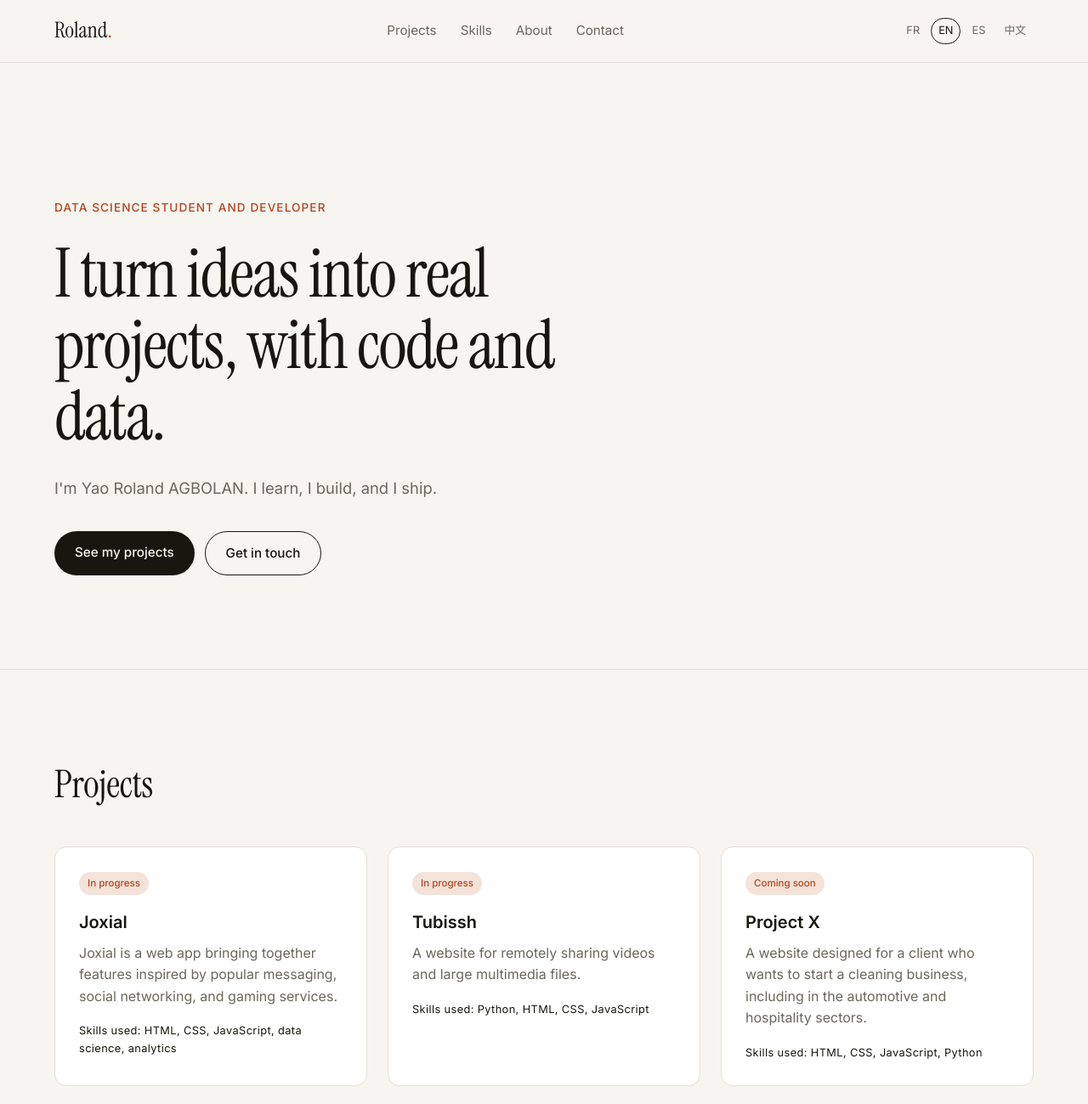
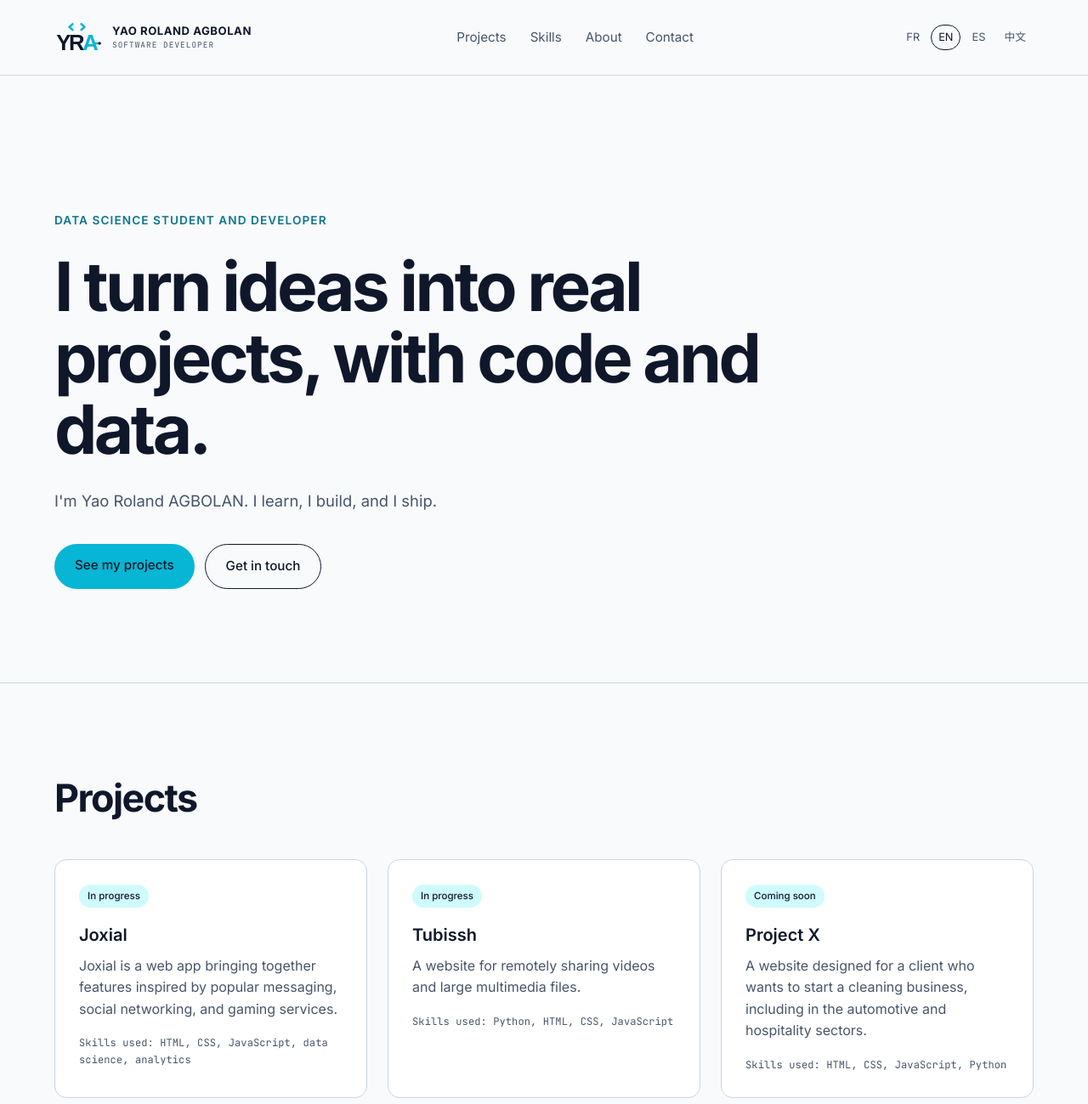
Before and after one commit to AnonymaxxL/portfolio, a plain HTML site: page index.html in a window 1280 px wide. Shown: the top 1299 px of the page at 85% size. Drawn offline with Linux system fonts and the light colour scheme.

Commit message:
Apply YRA brand identity
Update the portfolio palette, typography, header logo, and favicon.

Co-authored-by: Copilot <223556219+Copilot@users.noreply.github.com>

```diff
--- a/index.html
+++ b/index.html
@@ -5,7 +5,7 @@
   <meta name="viewport" content="width=device-width, initial-scale=1">
   <title>Yao Roland AGBOLAN | Portfolio</title>
   <meta name="description" content="Portfolio de Yao Roland AGBOLAN, étudiant en Science des Données et développeur. Découvrez ses projets et son parcours.">
-  <meta name="theme-color" content="#f7f5f0">
+  <meta name="theme-color" content="#F8FAFC">
   <meta property="og:type" content="website">
   <meta property="og:title" content="Yao Roland AGBOLAN | Portfolio">
   <meta property="og:description" content="Portfolio de Yao Roland AGBOLAN, étudiant en Science des Données et développeur. Découvrez ses projets et son parcours.">
@@ -16,7 +16,7 @@
   <link rel="icon" href="favicon.svg" type="image/svg+xml">
   <link rel="preconnect" href="https://fonts.googleapis.com">
   <link rel="preconnect" href="https://fonts.gstatic.com" crossorigin>
-  <link href="https://fonts.googleapis.com/css2?family=Inter:wght@400;500;600&family=Instrument+Serif&display=swap" rel="stylesheet">
+  <link href="https://fonts.googleapis.com/css2?family=Inter:wght@400;500;600;700&family=JetBrains+Mono:wght@400;500;600&display=swap" rel="stylesheet">
   <link rel="stylesheet" href="style.css">
 </head>
 <body>
@@ -24,7 +24,13 @@
   <a class="skip-link" href="#main" data-i18n="skip_link">Aller au contenu</a>
 
   <header class="site-header">
-    <a href="#top" class="logo">Roland<span>.</span></a>
+    <a href="#top" class="logo" aria-label="Yao Roland AGBOLAN, accueil" data-i18n-aria-label="logo_label">
+      <img src="logo.svg" alt="">
+      <span class="logo-copy">
+        <strong>YAO ROLAND AGBOLAN</strong>
+        <small>SOFTWARE DEVELOPER</small>
+      </span>
+    </a>
     <nav class="nav" aria-label="Navigation principale" data-i18n-aria-label="nav_label">
       <a href="#projects" data-i18n="nav_projects">Projets</a>
       <a href="#skills" data-i18n="nav_skills">Compétences</a>
--- a/style.css
+++ b/style.css
@@ -1,10 +1,11 @@
 :root {
-  --bg: #f7f5f0;
-  --surface: #ffffff;
-  --ink: #17160f;
-  --muted: #6b675d;
-  --line: #e4e0d6;
-  --accent: #b4441f;
+  --bg: #F8FAFC;
+  --surface: #FFFFFF;
+  --ink: #0F172A;
+  --muted: #475569;
+  --line: #CBD5E1;
+  --accent: #06B6D4;
+  --accent-strong: #0E7490;
   --radius: 14px;
   --gutter: clamp(20px, 5vw, 64px);
 }
@@ -24,7 +25,7 @@ body {
 a { color: inherit; text-decoration: none; }
 button { color: inherit; }
 a:focus-visible, button:focus-visible, summary:focus-visible {
-  outline: 3px solid var(--accent);
+  outline: 3px solid var(--accent-strong);
   outline-offset: 3px;
 }
 
@@ -41,12 +42,18 @@ a:focus-visible, button:focus-visible, summary:focus-visible {
   position: sticky; top: 0; z-index: 10;
   display: flex; align-items: center; justify-content: space-between; gap: 16px;
   padding: 16px var(--gutter);
-  background: rgba(247, 245, 240, 0.85);
+  background: rgba(248, 250, 252, 0.9);
   backdrop-filter: blur(10px);
   border-bottom: 1px solid var(--line);
 }
-.logo { font-family: "Instrument Serif", serif; font-size: 1.6rem; }
-.logo span { color: var(--accent); }
+.logo { display: inline-flex; align-items: center; gap: 12px; flex-shrink: 0; }
+.logo img { display: block; width: 56px; height: 56px; }
+.logo-copy { display: grid; gap: 3px; line-height: 1.2; }
+.logo-copy strong { font-size: 0.82rem; font-weight: 700; letter-spacing: 0.04em; }
+.logo-copy small {
+  color: var(--muted); font-family: "JetBrains Mono", monospace;
+  font-size: 0.58rem; letter-spacing: 0.12em;
+}
 .nav { display: flex; gap: 28px; font-size: 0.95rem; color: var(--muted); }
 .nav a:hover { color: var(--ink); }
 
@@ -66,13 +73,13 @@ a:focus-visible, button:focus-visible, summary:focus-visible {
 }
 .kicker {
   font-size: 0.85rem; letter-spacing: 0.08em; text-transform: uppercase;
-  color: var(--accent); margin-bottom: 24px; font-weight: 500;
+  color: var(--accent-strong); margin-bottom: 24px; font-weight: 600;
 }
 .hero h1 {
-  font-family: "Instrument Serif", "Noto Serif SC", serif;
-  font-weight: 400;
+  font-family: "Inter", "Noto Sans SC", sans-serif;
+  font-weight: 700;
   font-size: clamp(2.4rem, 7vw, 5rem);
-  line-height: 1.05; letter-spacing: -0.02em;
+  line-height: 1.05; letter-spacing: -0.045em;
   max-width: 16ch;
 }
 .lead { margin-top: 28px; max-width: 52ch; font-size: 1.15rem; color: var(--muted); }
@@ -84,16 +91,16 @@ a:focus-visible, button:focus-visible, summary:focus-visible {
   font-weight: 500; font-size: 0.95rem; transition: transform .15s, background .15s;
 }
 .btn:hover { transform: translateY(-1px); }
-.btn-primary { background: var(--ink); color: var(--bg); }
-.btn-primary:hover { background: #000; }
+.btn-primary { background: var(--accent); color: var(--ink); }
+.btn-primary:hover { background: #22D3EE; }
 .btn-ghost { border: 1px solid var(--ink); }
 
 /* Sections */
 .section { padding: clamp(56px, 8vw, 100px) var(--gutter); border-top: 1px solid var(--line); }
 .section h2 {
-  font-family: "Instrument Serif", "Noto Serif SC", serif;
-  font-weight: 400; font-size: clamp(1.9rem, 4vw, 2.8rem);
-  margin-bottom: 36px; letter-spacing: -0.01em;
+  font-family: "Inter", "Noto Sans SC", sans-serif;
+  font-weight: 700; font-size: clamp(1.9rem, 4vw, 2.8rem);
+  margin-bottom: 36px; letter-spacing: -0.035em;
 }
 
 .grid { display: grid; grid-template-columns: repeat(auto-fit, minmax(min(100%, 280px), 1fr)); gap: 24px; }
@@ -102,10 +109,13 @@ a:focus-visible, button:focus-visible, summary:focus-visible {
   border-radius: var(--radius); padding: 28px;
   transition: transform .2s, box-shadow .2s;
 }
-.card:hover { transform: translateY(-4px); box-shadow: 0 14px 30px rgba(23, 22, 15, .08); }
+.card:hover { transform: translateY(-4px); box-shadow: 0 14px 30px rgba(15, 23, 42, .08); }
 .card h3 { font-size: 1.25rem; margin: 16px 0 8px; font-weight: 600; }
 .card p { color: var(--muted); }
-.card .tags { margin-top: 18px; font-size: 0.8rem; letter-spacing: .03em; color: var(--ink); }
+.card .tags {
+  margin-top: 18px; font-family: "JetBrains Mono", monospace;
+  font-size: 0.75rem; letter-spacing: .01em; color: var(--muted);
+}
 
 .skills-grid {
   display: grid;
@@ -127,14 +137,17 @@ a:focus-visible, button:focus-visible, summary:focus-visible {
   border-bottom: 1px solid var(--line);
 }
 .skill-list li:last-child { padding-bottom: 0; border-bottom: 0; }
-.skill-level { color: var(--muted); font-size: 0.85rem; text-align: right; }
+.skill-level {
+  color: var(--muted); font-family: "JetBrains Mono", monospace;
+  font-size: 0.75rem; text-align: right;
+}
 
 .badge {
   display: inline-block; font-size: 0.72rem; font-weight: 500;
   padding: 4px 10px; border-radius: 999px;
-  background: #f3e3d9; color: var(--accent);
+  background: #CFFAFE; color: #0F172A;
 }
-.badge-done { background: #dfeadf; color: #2f6b3a; }
+.badge-done { background: #E2E8F0; color: #0F172A; }
 
 .about p, .contact p { max-width: 62ch; font-size: 1.1rem; color: var(--muted); }
 
@@ -156,7 +169,7 @@ a:focus-visible, button:focus-visible, summary:focus-visible {
 }
 .form-field textarea { min-height: 150px; resize: vertical; }
 .form-field input:focus-visible, .form-field textarea:focus-visible {
-  outline: 3px solid var(--accent); outline-offset: 2px;
+  outline: 3px solid var(--accent-strong); outline-offset: 2px;
 }
 .form-submit { border: 0; cursor: pointer; font-family: inherit; }
 .form-note { margin-top: 14px; font-size: 0.85rem !important; }
@@ -167,12 +180,16 @@ a:focus-visible, button:focus-visible, summary:focus-visible {
 }
 
 /* Mobile */
-@media (max-width: 640px) {
+@media (max-width: 900px) {
   .site-header { flex-wrap: wrap; }
   .nav { order: 3; width: 100%; justify-content: space-between; gap: 12px; }
 }
 
 @media (max-width: 380px) {
+  .logo { gap: 8px; }
+  .logo img { width: 48px; height: 48px; }
+  .logo-copy strong { font-size: 0.72rem; }
+  .logo-copy small { font-size: 0.52rem; letter-spacing: 0.08em; }
   .nav { gap: 0; font-size: 0.8rem; }
 }
 
--- a/translations.js
+++ b/translations.js
@@ -4,6 +4,7 @@ const translations = {
     document_title: "Yao Roland AGBOLAN | Portfolio",
     meta_description: "Portfolio de Yao Roland AGBOLAN, étudiant en Science des Données et développeur. Découvrez ses projets et son parcours.",
     skip_link: "Aller au contenu",
+    logo_label: "Yao Roland AGBOLAN, accueil",
     nav_label: "Navigation principale",
     language_label: "Choisir la langue",
     nav_projects: "Projets", nav_skills: "Compétences", nav_about: "À propos", nav_contact: "Contact",
@@ -53,6 +54,7 @@ const translations = {
     document_title: "Yao Roland AGBOLAN | Portfolio",
     meta_description: "Portfolio of Yao Roland AGBOLAN, a Data Science student and developer. Explore his projects and background.",
     skip_link: "Skip to content",
+    logo_label: "Yao Roland AGBOLAN, home",
     nav_label: "Main navigation",
     language_label: "Choose language",
     nav_projects: "Projects", nav_skills: "Skills", nav_about: "About", nav_contact: "Contact",
@@ -102,6 +104,7 @@ const translations = {
     document_title: "Yao Roland AGBOLAN | Portafolio",
     meta_description: "Portafolio de Yao Roland AGBOLAN, estudiante de Ciencia de Datos y desarrollador. Descubre sus proyectos y trayectoria.",
     skip_link: "Ir al contenido",
+    logo_label: "Yao Roland AGBOLAN, inicio",
     nav_label: "Navegación principal",
     language_label: "Elegir idioma",
     nav_projects: "Proyectos", nav_skills: "Competencias", nav_about: "Sobre mí", nav_contact: "Contacto",
@@ -151,6 +154,7 @@ const translations = {
     document_title: "Yao Roland AGBOLAN | 个人作品集",
     meta_description: "Yao Roland AGBOLAN 的个人作品集。他是数据科学专业学生和开发者，欢迎了解他的项目与经历。",
     skip_link: "跳转到正文",
+    logo_label: "Yao Roland AGBOLAN，返回首页",
     nav_label: "主导航",
     language_label: "选择语言",
     nav_projects: "项目", nav_skills: "技能", nav_about: "关于我", nav_contact: "联系",
```
Also changed, not shown: favicon.svg, logo.svg (added).
